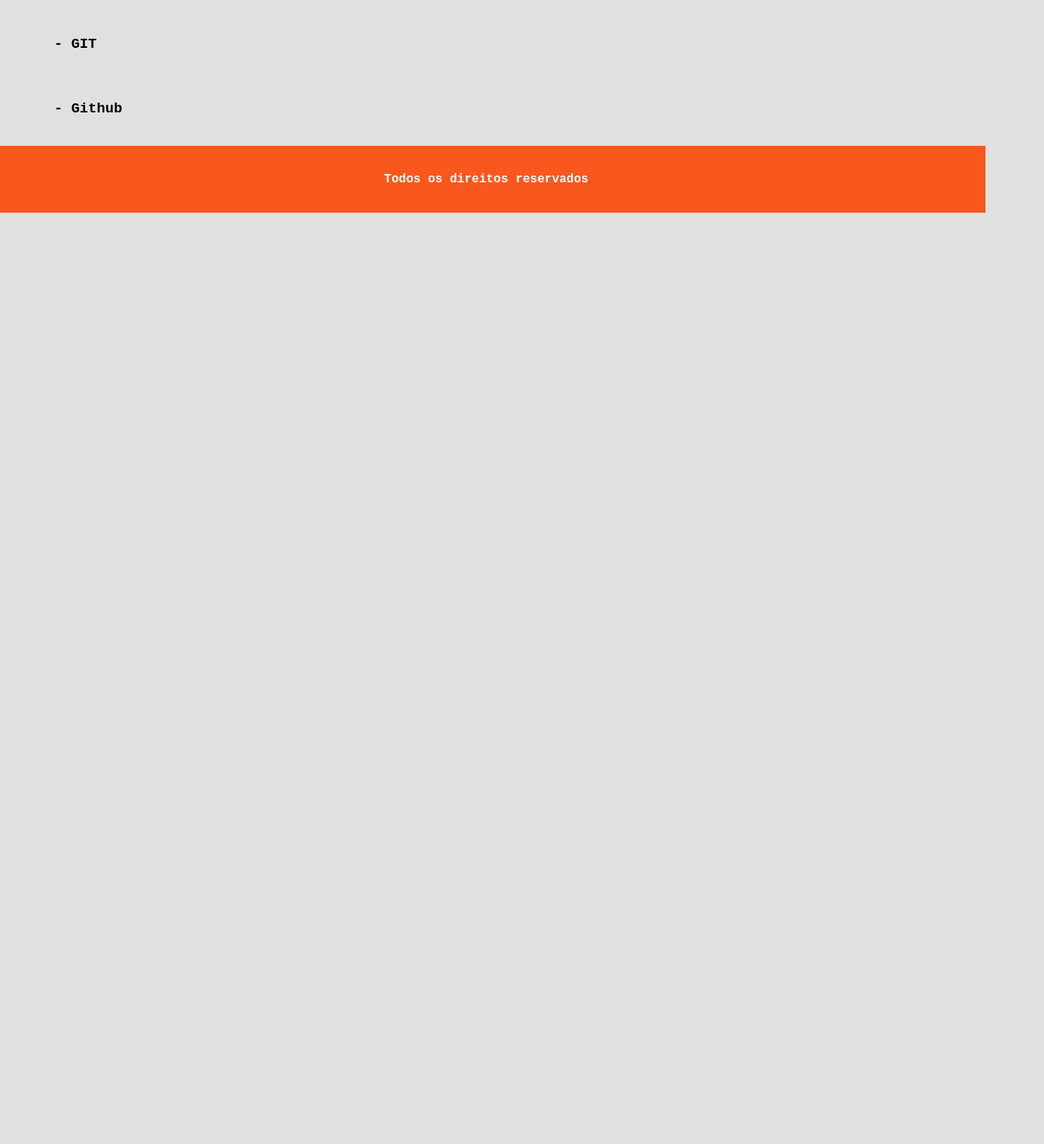
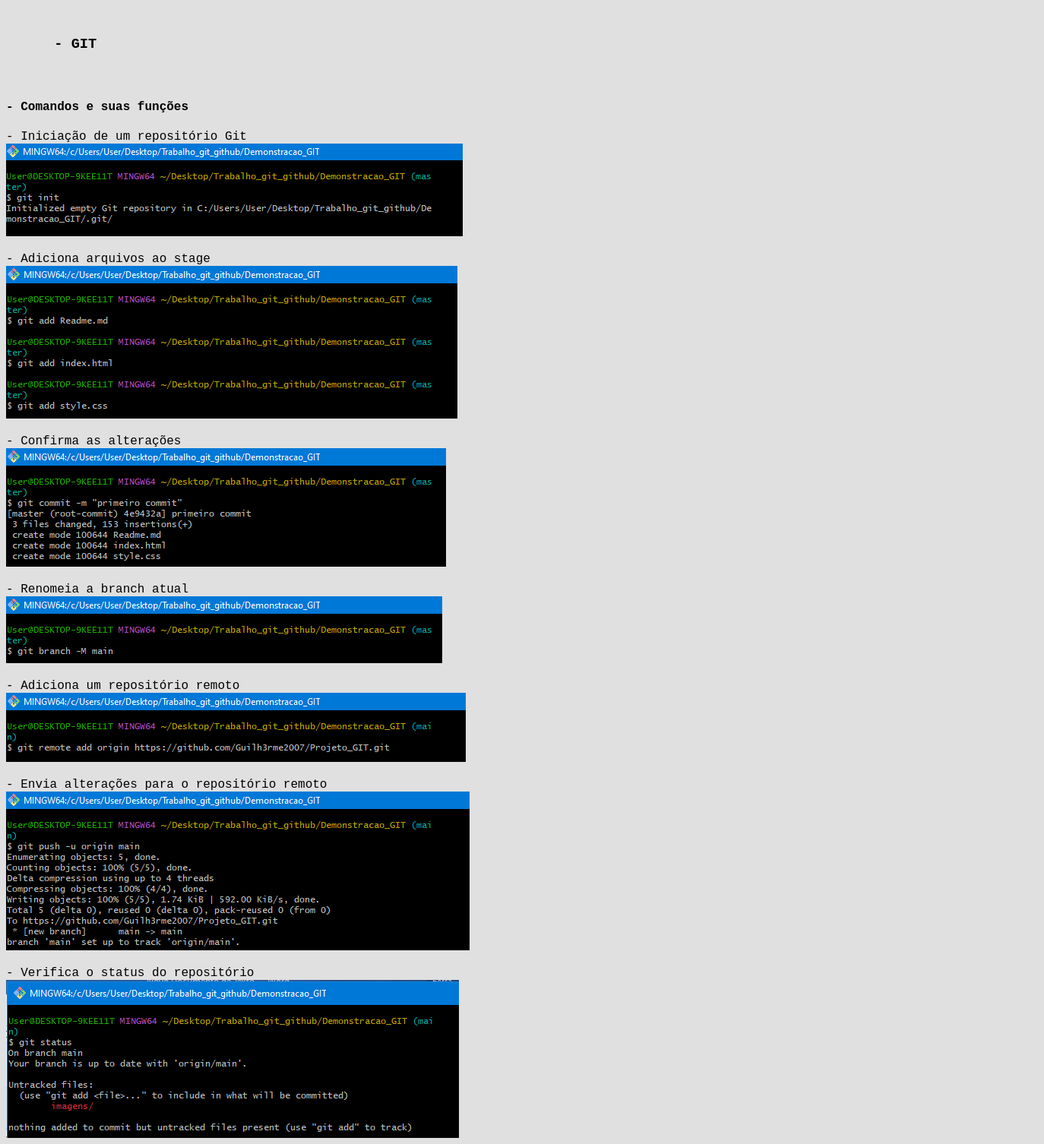
Before and after one commit to Guilh3rme2007/Projeto_GIT, a plain HTML site: page index.html in a window 1280 px wide. Shown: the part 740-2246 px from the top of the page at 76% size, 1374 px wide, since content can reach past the window. Before the commit the page ends 1020 px from the top, so only its background shows below. Drawn offline with Linux system fonts and the light colour scheme.

Commit message:
atualizacao

```diff
--- a/index.html
+++ b/index.html
@@ -73,8 +73,18 @@
     </table>
     <h2 id="pratica" class="topicos">Parte Prática</h2>
     <h3 class="topicos"> - GIT</h3>
+    <h4> - Comandos e suas funções</h4>
+    <p> - Iniciação de um repositório Git <br><img src="imagens/comandos_git/git_init.png" alt="git init"></p>
+    <p> - Adiciona arquivos ao stage <br><img src="imagens/comandos_git/git_add.png" alt="git add"></p>
+    <p> - Confirma as alterações <br><img src="imagens/comandos_git/git_commit-m.png" alt="git commit -m"></p>
+    <p> - Renomeia a branch atual <br><img src="imagens/comandos_git/git_branch-M.png" alt="git branch -M"></p>
+    <p> - Adiciona um repositório remoto <br><img src="imagens/comandos_git/git_remote_add_origin.png" alt="git remote add origin"></p>
+    <p> - Envia alterações para o repositório remoto <br><img src="imagens/comandos_git/git_push.png" alt="git push"></p>
+    <p> - Verifica o status do repositório <br><img src="imagens/comandos_git/git_status.png" alt="git status"></p>
     <h3 class="topicos"> - Github</h3>
-
+    <p> - Cria um novo repositório no Github <br><img src="imagens/github/criacao_de_repositorio.png" alt="Criar repositório no Github"></p>
+    <p> - Repositório remoto <br><img src="imagens/github/repositorio_desconectado.png" alt="Repositório remoto"></p>
+    <p> - Conecta o repositório local ao Github <br><img src="imagens/github/repositorio_conectado.png" alt="Conectar repositório"></p>
     <footer>
         <p><a href="Readme.md" target="_blank" class="link_direitos">Todos os direitos reservados</a></p>
     </footer>
--- a/style.css
+++ b/style.css
@@ -55,7 +55,7 @@ code{
 footer{
     background-color: rgb(248, 88, 30);
     padding: 1.5%;
-    margin: -2%;
+    margin: -1%;
     text-align: center;
     font-weight: bold;
 }
```
Also changed, not shown: imagens/comandos_git/git_add.png (added), imagens/comandos_git/git_branch-M.png (added), imagens/comandos_git/git_commit-m.png (added), imagens/comandos_git/git_init.png (added), imagens/comandos_git/git_push.png (added), imagens/comandos_git/git_remote_add_origin.png (added), imagens/comandos_git/git_status.png (added), imagens/github/criacao_de_repositorio.png (added), imagens/github/repositorio_conectado.png (added), imagens/github/repositorio_desconectado.png (added), 1 other file.
